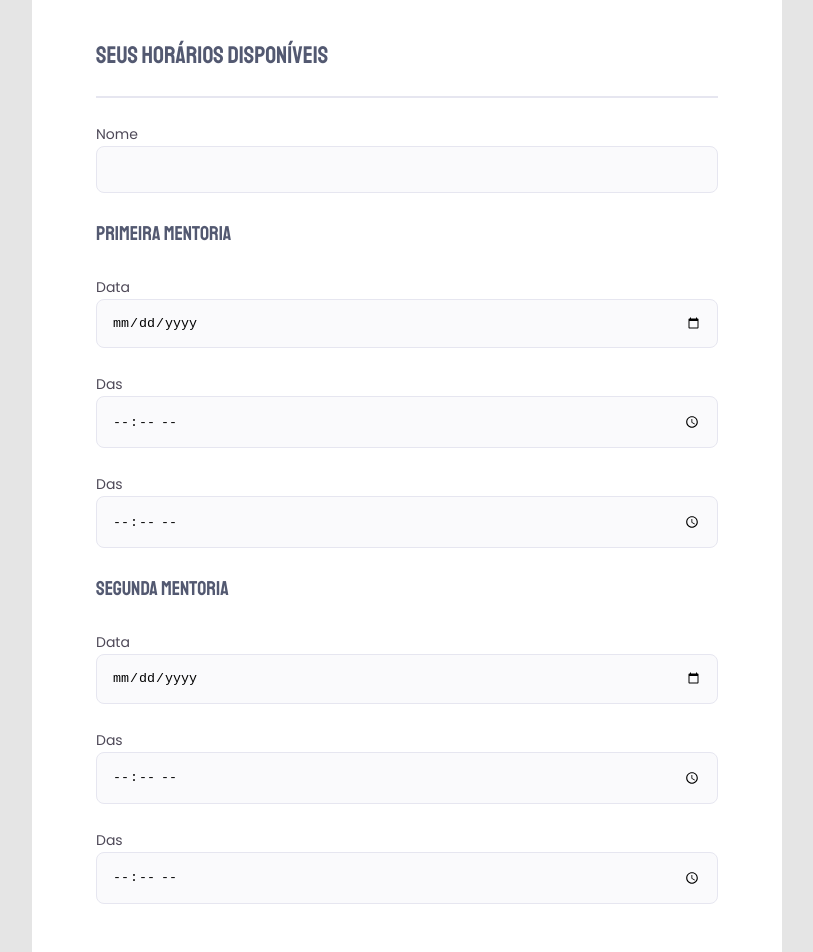
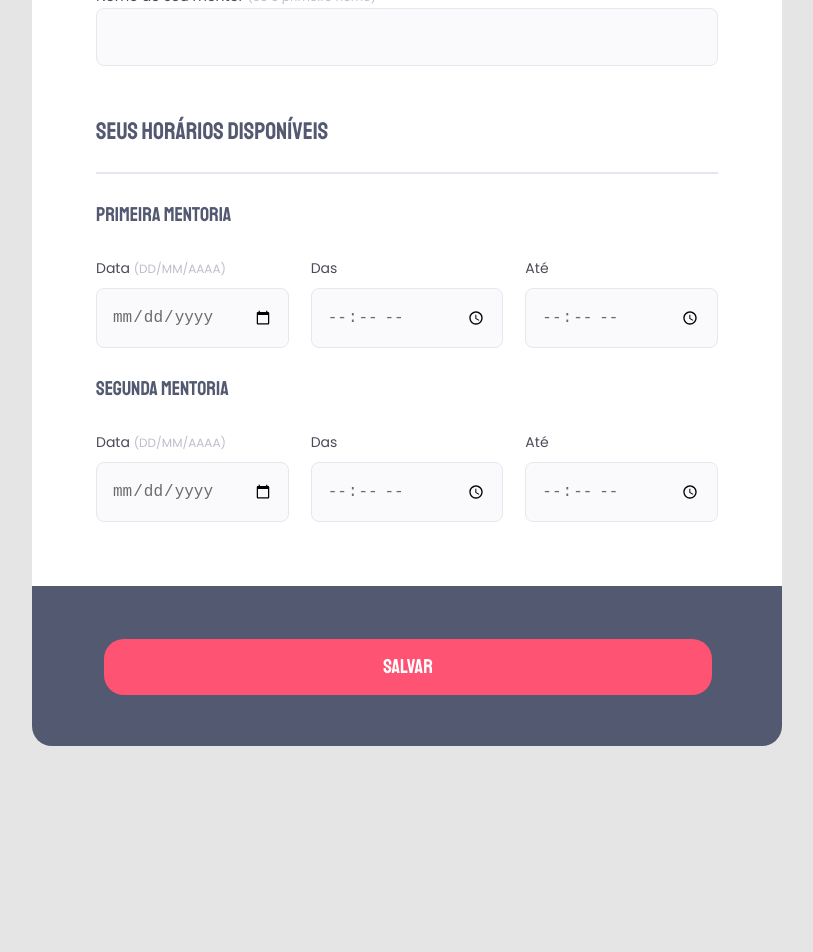
Before and after one commit to JoaoPeluzio/Rocketseat-WebDevelopment, a plain HTML site: page html-css/Exercícios/projeto03/projeto03(formulario02)/index.html in a window 1280 px wide. Shown: the part 800-1752 px from the top of the page, without its empty margins (233-1046 px from the left). Drawn offline with Linux system fonts and the light colour scheme.

Commit message:
Atualização de exercício

```diff
--- a/html-css/Exercícios/projeto03/projeto03(formulario02)/index.html
+++ b/html-css/Exercícios/projeto03/projeto03(formulario02)/index.html
@@ -33,15 +33,24 @@
 
       <legend>Informações Pessoais</legend>
         <hr>
+
       <div class="input-wrapper-row">
 
+            <div class="name-surname">
+
                 <label for="name">Nome</span> </label>
-        <input type="text" id="name" required>
+                <input type="text" id="name">
+
+            </div>
+
+            <div class="name-surname">
 
                 <label for="surname">Sobrenome</span> </label>
-        <input type="text" id="surname" required>
+                <input type="text" id="surname">
 
             </div>
+      </div>
+
 
       <div class="input-wrapper">
 
@@ -70,7 +79,7 @@
     <div class="input-wrapper">
 
       <label for="name">Nome do seu mentor <span>(Só o primeiro nome)</span> </label>
-      <input type="text" id="name" required>
+      <input type="text" id="name">
 
     </div>
   </fieldset>
@@ -79,61 +88,61 @@
     <div class="fieldset-wrapper">
       <legend>Seus horários disponíveis</legend>
         <hr>
-      <div class="input-wrapper">
-
-        <label for="name">Nome</span> </label>
-        <input type="text" id="name" required>
-        </div>
 
         <div class="fieldset-wrapper">
           <legend><h5>Primeira Mentoria</h5></legend>
 
-          <div class="input-wrapper">
+        <div class="input-wrapper-row">
 
-            <label for="date">Data </label>
-            <input type="date" id="data" required>
+          <div class="datetime">
+
+            <label for="date">Data <span>(DD/MM/AAAA)</span></label>
+            <input type="date" id="data">
 
           </div>
 
-      <div class="fieldset-wrapper">
 
-        <div class="input-wrapper">
+          <div class="datetime">
 
              <label for="time">Das</label>
-          <input type="time" id="time" required>
+             <input type="time" id="time">
 
           </div>
 
-    <div class="input-wrapper">
+          <div class="datetime">
 
-      <label for="time">Das</label>
-      <input type="time" id="time" required>
+              <label for="time">Até</label>
+              <input type="time" id="time">
 
+          </div>
+        </div>
 </div>
 
 <div class="fieldset-wrapper">
   <legend><h5>Segunda Mentoria</h5></legend>
 
-  <div class="input-wrapper">
+  <div class="input-wrapper-row">
 
-    <label for="date">Data </label>
-    <input type="date" id="data" required>
+          <div class="datetime">
+
+              <label for="date">Data <span>(DD/MM/AAAA)</span></label>
+              <input type="date" id="data">
 
           </div>
 
-<div class="fieldset-wrapper">
 
-<div class="input-wrapper">
+
+          <div class="datetime">
 
               <label for="time">Das</label>
-  <input type="time" id="time" required>
+              <input type="time" id="time">
 
           </div>
 
-<div class="input-wrapper">
+          <div class="datetime">
 
-<label for="time">Das</label>
-<input type="time" id="time" required>
+              <label for="time">Até</label>
+              <input type="time" id="time">
 
           </div>
     </fieldset>
@@ -144,7 +153,7 @@
 
   <footer>
 
-
+    <button class="submit" type="submit" form="my-form" value="Salvar">Salvar</button>
 
   </footer>
 
--- a/html-css/Exercícios/projeto03/projeto03(formulario02)/style.css
+++ b/html-css/Exercícios/projeto03/projeto03(formulario02)/style.css
@@ -116,22 +116,60 @@ fieldset{
 
 .input-wrapper-row input, select{
 
-
   background-color: #FAFAFC;
   border: 1px solid #E6E6F0;
   border-radius: 8px;
   padding: 15px;
+
+  font-size: 16px;
+  line-height: 26px;
+
+
+  color: #6b6a6e;
+
 }
 
+.input-wrapper-row{
+  display: flex;
+  gap: 22px;
+
+
+}
+
+.name-surname{
+  display: flex;
+  flex-direction: column;
+  gap: 8px;
+  width: 100%;
+}
+
+.datetime{
+  display: flex;
+  flex-direction: column;
+  gap: 8px;
+  width: 100%;
+
+
+}
 
 .input-wrapper input, select{
   background-color: #FAFAFC;
   border: 1px solid #E6E6F0;
   border-radius: 8px;
   padding: 15px;
+
+  font-size: 16px;
+  line-height: 26px;
+
+
+  color: #6b6a6e;
 }
 
 .input-wrapper label span:hover{
+  color: #6b6a6e;
+}
+
+.datetime label span:hover {
   color: #6b6a6e;
 }
 
@@ -152,3 +190,41 @@ footer{
   background: #535971;
   border-radius: 0px 0px 20px 20px;
 }
+
+footer button{
+  display: flex;
+  justify-content: center;
+  align-items: center;
+
+
+  padding: 15px 40px;
+
+
+  position: absolute;
+  width: 608px;
+  height: 56px;
+  margin: 53px 72px 53px 72px;
+
+  font-family: 'Staatliches';
+  font-weight: 100 ;
+  font-size: 20px;
+  line-height: 26px;
+
+  color: #FFFFFF;
+
+  background: #FF5374;
+  border-radius: 20px;
+  border: none;
+
+  cursor: pointer;
+}
+
+footer button:hover{
+
+  background: #ff375f;
+
+}
+
+input:invalid{
+  border: 1px solid #FF1010;
+}
```
Lines whose indentation alone changed are shown as unchanged.
